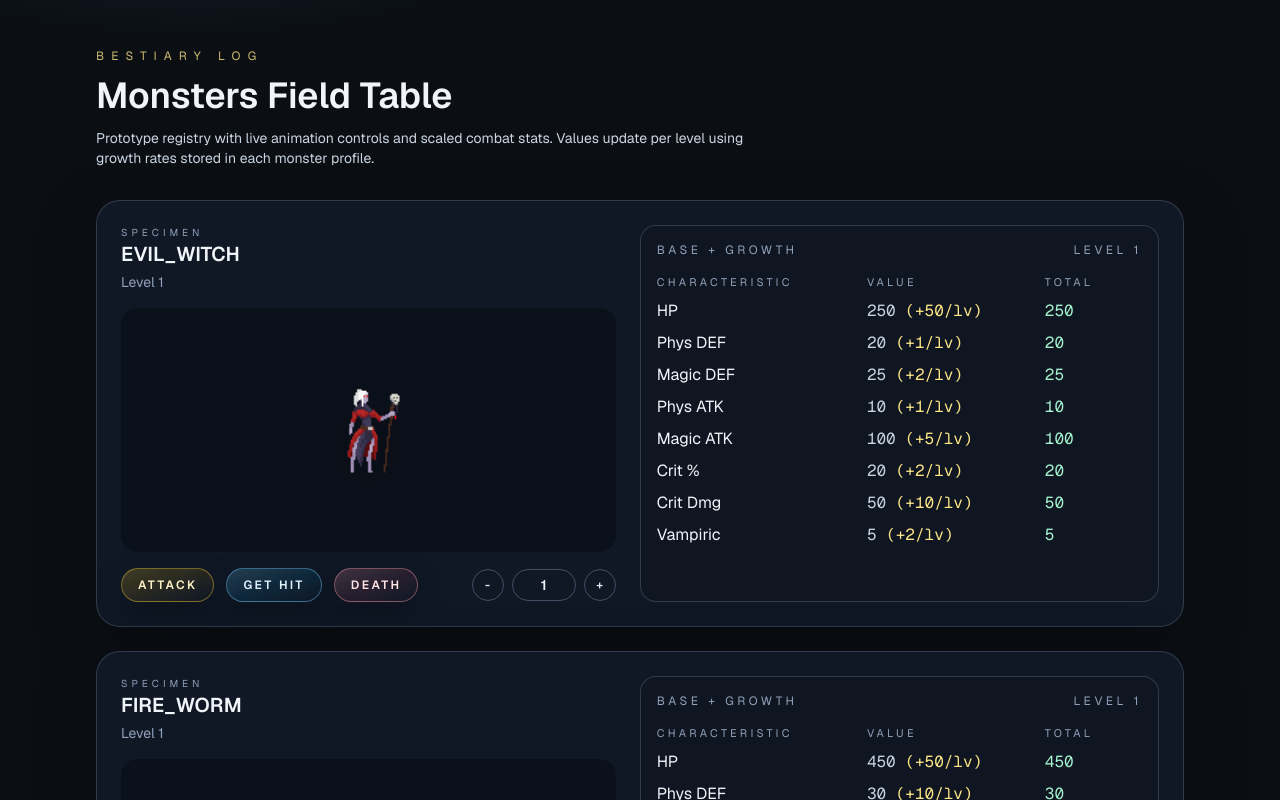
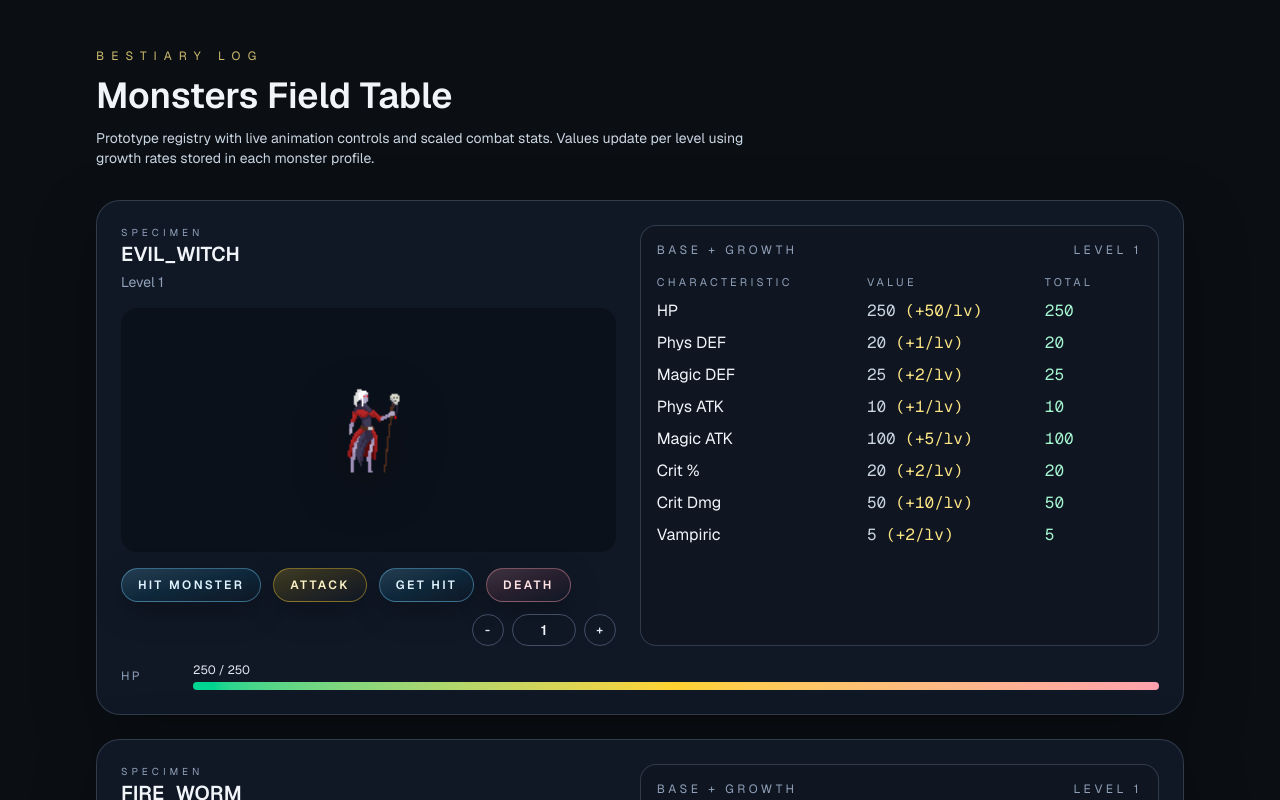
Before and after one commit to TaraShevchenko/megaloot-prime, a Next.js app: page /monsters in a window 1280 px wide. Shown: the top 800 px of the page. Built offline with nearby package versions, Linux system fonts and the light colour scheme.

Commit message:
feat: add monster lifecycle hook and store

```diff
--- a/app/monsters/components/MonsterRow.tsx
+++ b/app/monsters/components/MonsterRow.tsx
@@ -1,8 +1,10 @@
 "use client";
 
 import type { CSSProperties } from "react";
+import { useEffect, useMemo } from "react";
 import { type MonsterEntry } from "modules/monsters";
-import { useMonsterAnimation } from "modules/monsters/client";
+import { useMonsterAnimation, useMonsterLifecycle } from "modules/monsters/client";
+import { CharacteristicsEnum, getScaledCharacteristics } from "shared/characteristics";
 import { cn } from "shared/utils/cn";
 import { ActionButton } from "./ActionButton";
 import { StatsBlock } from "./StatsBlock";
@@ -28,6 +30,43 @@ export function MonsterRow({
   const safeLevel = Number.isFinite(level) ? level : 1;
   const scale = (MONSTER_DISPLAY_SIZE / monster.frameSize).toFixed(3);
   const scaleStyle = { "--monster-scale": scale } as CSSProperties;
+  const scaledStats = useMemo(
+    () => getScaledCharacteristics(monster.characteristics, safeLevel),
+    [monster.characteristics, safeLevel],
+  );
+  const maxHpValue = scaledStats[CharacteristicsEnum.HP];
+  const maxHp = Array.isArray(maxHpValue)
+    ? Math.max(...maxHpValue)
+    : maxHpValue;
+
+  const lifecycle = useMonsterLifecycle({
+    monsterId: monster.id,
+    level: safeLevel,
+    maxHp,
+  });
+  const { hp, maxHp: currentMaxHp, isDead, restoreFull, takeDamagePercent } =
+    lifecycle;
+
+  useEffect(() => {
+    if (!isDead) {
+      return;
+    }
+
+    playDeath();
+    const timeout = window.setTimeout(() => {
+      restoreFull();
+    }, monster.deathDurationMs);
+
+    return () => window.clearTimeout(timeout);
+  }, [isDead, monster.deathDurationMs, playDeath, restoreFull]);
+
+  const handleHit = () => {
+    if (isDead) {
+      return;
+    }
+    playGetHit();
+    takeDamagePercent(50);
+  };
 
   return (
     <div
@@ -62,6 +101,7 @@ export function MonsterRow({
             </div>
           </div>
           <div className="flex flex-wrap items-center gap-3">
+            <ActionButton tone="hit" label="Hit monster" onClick={handleHit} />
             <ActionButton tone="attack" label="Attack" onClick={playAttack} />
             <ActionButton tone="hit" label="Get Hit" onClick={playGetHit} />
             <ActionButton tone="death" label="Death" onClick={playDeath} />
@@ -105,6 +145,33 @@ export function MonsterRow({
           characteristics={monster.characteristics}
         />
       </div>
+
+      <div className="mt-4 flex items-center gap-3">
+        <div className="min-w-[60px] text-xs uppercase tracking-[0.2em] text-slate-400">
+          HP
+        </div>
+        <div className="flex w-full flex-col gap-1">
+          <div className="flex items-center justify-between text-xs text-slate-200">
+            <span>
+              {Math.round(hp)} / {Math.round(currentMaxHp)}
+            </span>
+            {isDead && (
+              <span className="text-rose-200">Reviving...</span>
+            )}
+          </div>
+          <div className="h-2 w-full rounded-full bg-slate-800">
+            <div
+              className="h-full rounded-full bg-gradient-to-r from-emerald-400 via-amber-300 to-rose-300 transition-[width] duration-300"
+              style={{
+                width: `${Math.min(
+                  100,
+                  Math.max(0, (hp / Math.max(1, currentMaxHp)) * 100),
+                )}%`,
+              }}
+            />
+          </div>
+        </div>
+      </div>
     </div>
   );
 }
--- a/modules/monsters/client.ts
+++ b/modules/monsters/client.ts
@@ -1,3 +1,4 @@
 "use client";
 
 export { useMonsterAnimation } from "./shared/monster-animation.data";
+export { useMonsterLifecycle } from "./shared/monster-lifecycle.hook";
--- /dev/null
+++ b/modules/monsters/shared/monster-lifecycle.hook.ts
@@ -0,0 +1,105 @@
+"use client";
+
+import { useEffect, useMemo } from "react";
+import type { StoreApi, UseBoundStore } from "zustand";
+import { createMonsterLifecycleStore } from "./monster-lifecycle.store";
+import type {
+  MonsterId,
+  MonsterLifecycleActions,
+  MonsterLifecycleHandlers,
+  MonsterStoreState,
+} from "./monsters.types";
+
+type UseMonsterLifecycleOptions = {
+  monsterId: MonsterId;
+  level: number;
+  maxHp: number;
+  handlers?: MonsterLifecycleHandlers;
+};
+
+type MonsterLifecycleHookResult = {
+  useStore: UseBoundStore<StoreApi<MonsterStoreState>>;
+  hp: number;
+  maxHp: number;
+  level: number;
+  isDead: boolean;
+  takeDamagePercent: (percent: number) => void;
+  restoreFull: () => void;
+};
+
+export function useMonsterLifecycle({
+  monsterId,
+  level,
+  maxHp,
+  handlers,
+}: UseMonsterLifecycleOptions): MonsterLifecycleHookResult {
+  const useStore = useMemo(
+    () => createMonsterLifecycleStore({ level, maxHp }),
+    [],
+  );
+
+  const hp = useStore((state) => state.hp);
+  const currentMaxHp = useStore((state) => state.maxHp);
+  const currentLevel = useStore((state) => state.level);
+  const isDead = useStore((state) => state.isDead);
+
+  useEffect(() => {
+    useStore.getState().setLevel(level, maxHp);
+  }, [level, maxHp, useStore]);
+
+  useEffect(() => {
+    if (!handlers) {
+      return;
+    }
+
+    const actions: MonsterLifecycleActions = {
+      setLevel: useStore.getState().setLevel,
+      setMaxHp: useStore.getState().setMaxHp,
+      setHp: useStore.getState().setHp,
+      takePercentDamage: useStore.getState().takePercentDamage,
+      restoreFull: useStore.getState().restoreFull,
+    };
+
+    const unsubscribe = useStore.subscribe((state, prevState) => {
+      const context = {
+        monsterId,
+        hp: state.hp,
+        maxHp: state.maxHp,
+        level: state.level,
+        isDead: state.isDead,
+      };
+
+      if (handlers.onHealthChange && state.hp !== prevState.hp) {
+        handlers.onHealthChange(context, actions);
+      }
+
+      if (!prevState.isDead && state.isDead && handlers.onDeath) {
+        handlers.onDeath(context, actions);
+      }
+
+      if (prevState.isDead && !state.isDead && handlers.onRevive) {
+        handlers.onRevive(context, actions);
+      }
+    });
+
+    return unsubscribe;
+  }, [handlers, monsterId, useStore]);
+
+  const takeDamagePercent = (percent: number) => {
+    useStore.getState().takePercentDamage(percent);
+  };
+
+  const restoreFull = () => {
+    useStore.getState().restoreFull();
+  };
+
+  return {
+    useStore,
+    hp,
+    maxHp: currentMaxHp,
+    level: currentLevel,
+    isDead,
+    takeDamagePercent,
+    restoreFull,
+  };
+}
--- /dev/null
+++ b/modules/monsters/shared/monster-lifecycle.store.ts
@@ -0,0 +1,70 @@
+"use client";
+
+import { create } from "zustand";
+import type { MonsterStoreState } from "./monsters.types";
+
+type MonsterLifecycleInit = {
+  level: number;
+  maxHp: number;
+};
+
+export const createMonsterLifecycleStore = ({
+  level,
+  maxHp,
+}: MonsterLifecycleInit) =>
+  create<MonsterStoreState>((set, get) => ({
+    level,
+    maxHp,
+    hp: maxHp,
+    isDead: false,
+    setLevel: (nextLevel, nextMaxHp) => {
+      const normalizedLevel = Math.max(1, Math.round(nextLevel));
+      const boundedMax = Math.max(1, nextMaxHp);
+
+      set(() => ({
+        level: normalizedLevel,
+        maxHp: boundedMax,
+        hp: boundedMax,
+        isDead: false,
+      }));
+    },
+    setMaxHp: (nextMaxHp) => {
+      const boundedMax = Math.max(1, nextMaxHp);
+      set((state) => {
+        const boundedHp = Math.min(Math.max(0, state.hp), boundedMax);
+        return {
+          ...state,
+          maxHp: boundedMax,
+          hp: boundedHp,
+          isDead: boundedHp <= 0,
+        };
+      });
+    },
+    setHp: (nextHp) => {
+      set((state) => {
+        const bounded = Math.min(Math.max(0, nextHp), state.maxHp);
+        return {
+          ...state,
+          hp: bounded,
+          isDead: bounded <= 0,
+        };
+      });
+    },
+    takePercentDamage: (percentOfMax) => {
+      const { maxHp, hp } = get();
+      const safePercent = Math.max(0, percentOfMax);
+      const damage = Math.max(1, Math.round((maxHp * safePercent) / 100));
+      const nextHp = Math.max(0, hp - damage);
+
+      set({
+        hp: nextHp,
+        isDead: nextHp <= 0,
+      });
+    },
+    restoreFull: () =>
+      set((state) => ({
+        ...state,
+        hp: state.maxHp,
+        isDead: false,
+      })),
+  }));
--- a/modules/monsters/shared/monsters.data.ts
+++ b/modules/monsters/shared/monsters.data.ts
@@ -30,23 +30,27 @@ export const MONSTERS: MonsterEntry[] = [
     name: formatMonsterName("EVIL_WITCH"),
     characteristics: EVIL_WITCH_CHARACTERISTICS,
     frameSize: EVIL_WITCH_ANIMATION_CONFIG.frameSize,
+    deathDurationMs: EVIL_WITCH_ANIMATION_CONFIG.animations.death.durationMs,
   },
   {
     id: "FIRE_WORM",
     name: formatMonsterName("FIRE_WORM"),
     characteristics: FIRE_WORM_CHARACTERISTICS,
     frameSize: FIRE_WORM_ANIMATION_CONFIG.frameSize,
+    deathDurationMs: FIRE_WORM_ANIMATION_CONFIG.animations.death.durationMs,
   },
   {
     id: "KNIGHT",
     name: formatMonsterName("KNIGHT"),
     characteristics: KNIGHT_CHARACTERISTICS,
     frameSize: KNIGHT_ANIMATION_CONFIG.frameSize,
+    deathDurationMs: KNIGHT_ANIMATION_CONFIG.animations.death.durationMs,
   },
   {
     id: "ORK",
     name: formatMonsterName("ORK"),
     characteristics: ORK_CHARACTERISTICS,
     frameSize: ORK_ANIMATION_CONFIG.frameSize,
+    deathDurationMs: ORK_ANIMATION_CONFIG.animations.death.durationMs,
   },
 ];
--- a/modules/monsters/shared/monsters.types.ts
+++ b/modules/monsters/shared/monsters.types.ts
@@ -19,4 +19,45 @@ export type MonsterEntry = {
   name: string;
   characteristics: Characteristics;
   frameSize: number;
+  deathDurationMs: number;
 };
+
+export type MonsterLifecycleContext = {
+  monsterId: MonsterId;
+  hp: number;
+  maxHp: number;
+  level: number;
+  isDead: boolean;
+};
+
+export type MonsterLifecycleHandlers = {
+  onHealthChange?: (
+    context: MonsterLifecycleContext,
+    actions: MonsterLifecycleActions,
+  ) => void;
+  onDeath?: (
+    context: MonsterLifecycleContext,
+    actions: MonsterLifecycleActions,
+  ) => void;
+  onRevive?: (
+    context: MonsterLifecycleContext,
+    actions: MonsterLifecycleActions,
+  ) => void;
+};
+
+export type MonsterStoreState = {
+  level: number;
+  maxHp: number;
+  hp: number;
+  isDead: boolean;
+  setLevel: (level: number, nextMaxHp: number) => void;
+  setMaxHp: (maxHp: number) => void;
+  setHp: (hp: number) => void;
+  takePercentDamage: (percentOfMax: number) => void;
+  restoreFull: () => void;
+};
+
+export type MonsterLifecycleActions = Pick<
+  MonsterStoreState,
+  "setLevel" | "setMaxHp" | "setHp" | "takePercentDamage" | "restoreFull"
+>;
```
